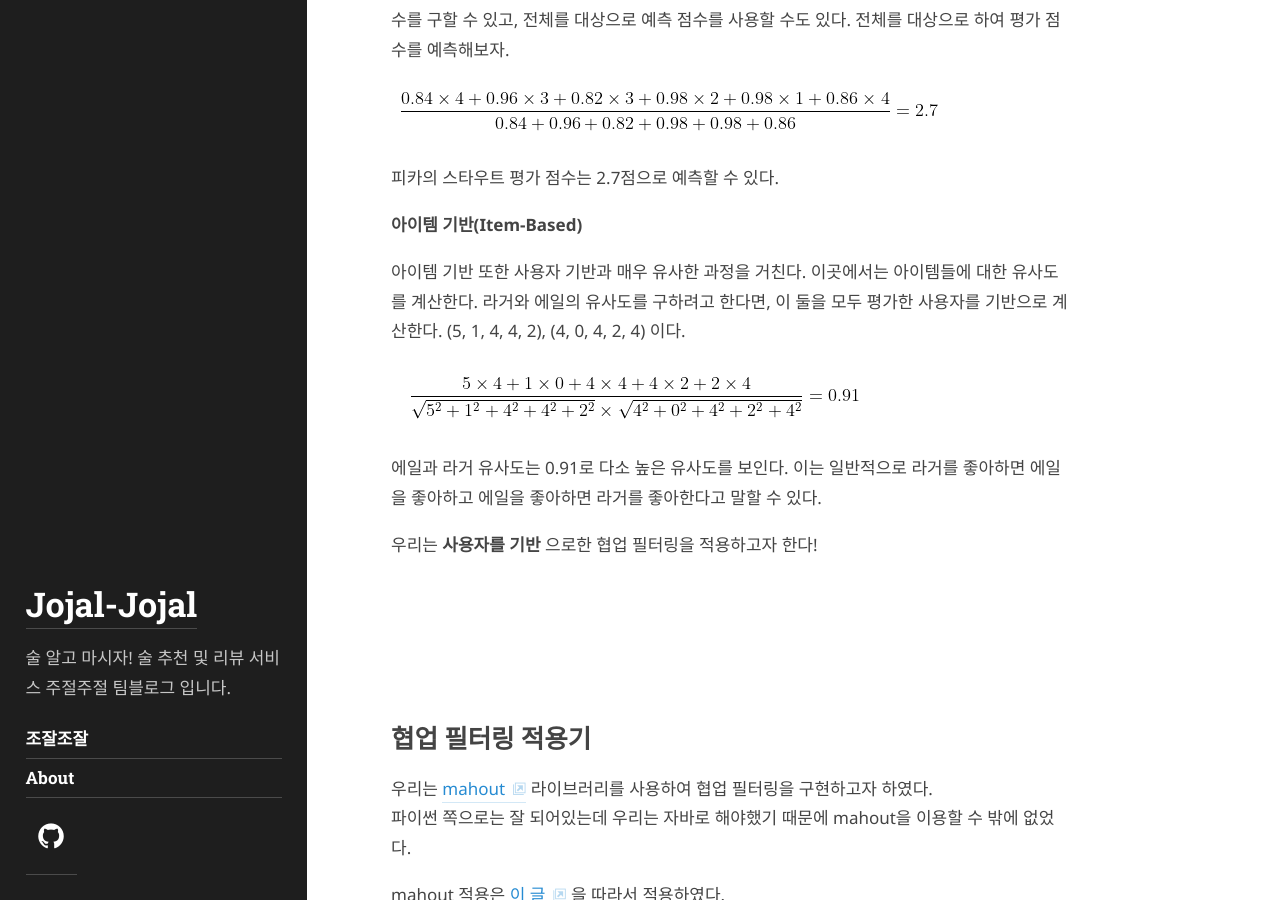
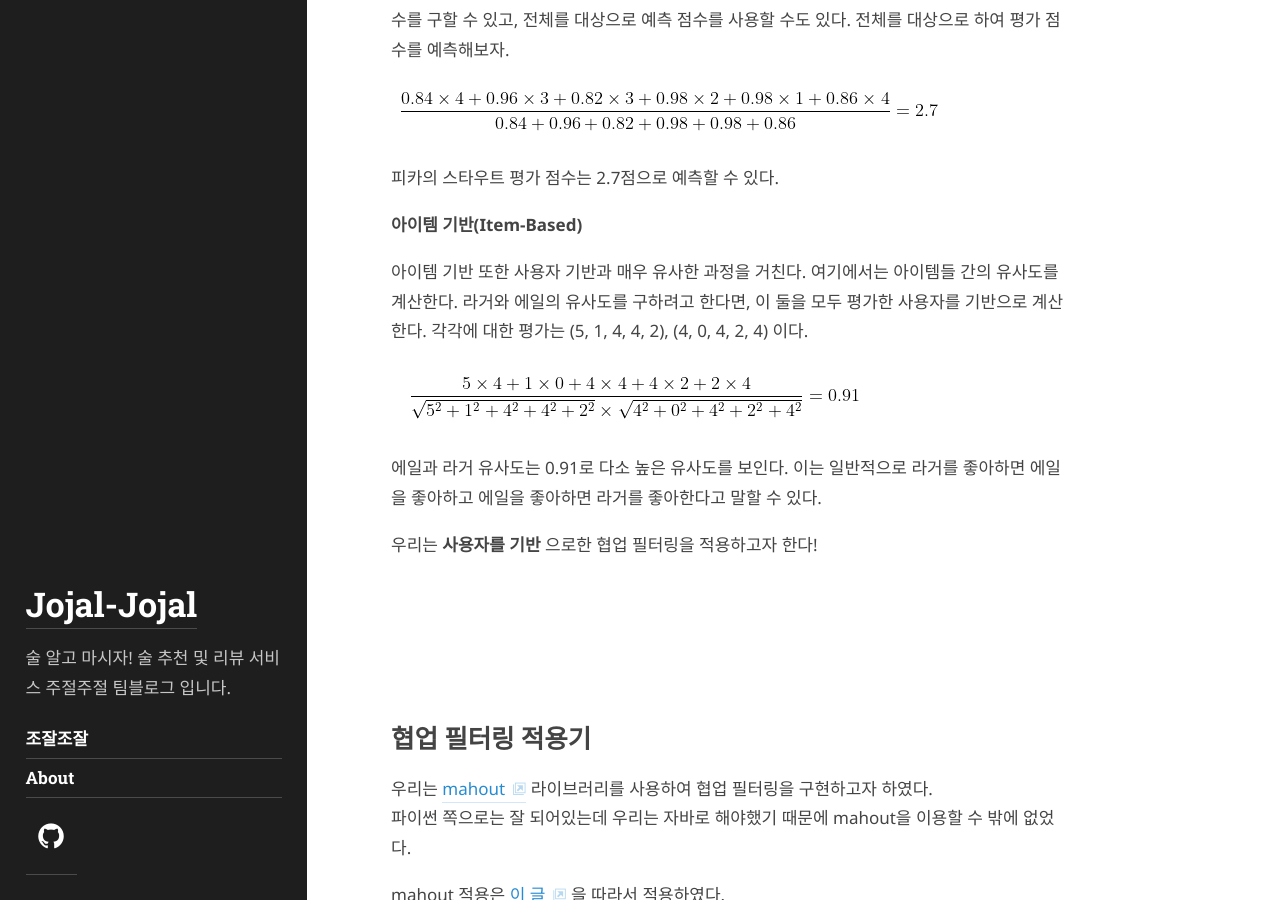
Before and after one commit to jujeol-jujeol/jujeol-jujeol.github.io, a Jekyll site: the page built from _posts/2021-08-12-협업-필터링.md, in a window 1280 px wide and 900 px high, scrolled down 3914 px. Built offline with Jekyll 4.4.1, drawn with Linux system fonts in a browser that asks for light colours; some web fonts are replaced.

Commit message:
Update _posts/2021-08-12-협업-필터링.md
Co-authored-by: sunhpark42 <67677561+sunhpark42@users.noreply.github.com>

```diff
--- a/_posts/2021-08-12-협업-필터링.md
+++ b/_posts/2021-08-12-협업-필터링.md
@@ -105,7 +105,7 @@ __코사인 유사도__ 를 이용하여 웨지와 크로플의 유사도를 구
 
 __아이템 기반(Item-Based)__
 
-아이템 기반 또한 사용자 기반과 매우 유사한 과정을 거친다. 이곳에서는 아이템들에 대한 유사도를 계산한다. 라거와 에일의 유사도를 구하려고 한다면, 이 둘을 모두 평가한 사용자를 기반으로 계산한다. (5, 1, 4, 4, 2), (4, 0, 4, 2, 4) 이다.
+아이템 기반 또한 사용자 기반과 매우 유사한 과정을 거친다. 여기에서는 아이템들 간의 유사도를 계산한다. 라거와 에일의 유사도를 구하려고 한다면, 이 둘을 모두 평가한 사용자를 기반으로 계산한다. 각각에 대한 평가는 (5, 1, 4, 4, 2), (4, 0, 4, 2, 4) 이다.
 
 ![](/assets/img/2021-08-11-20-53-35.png)
 
```
